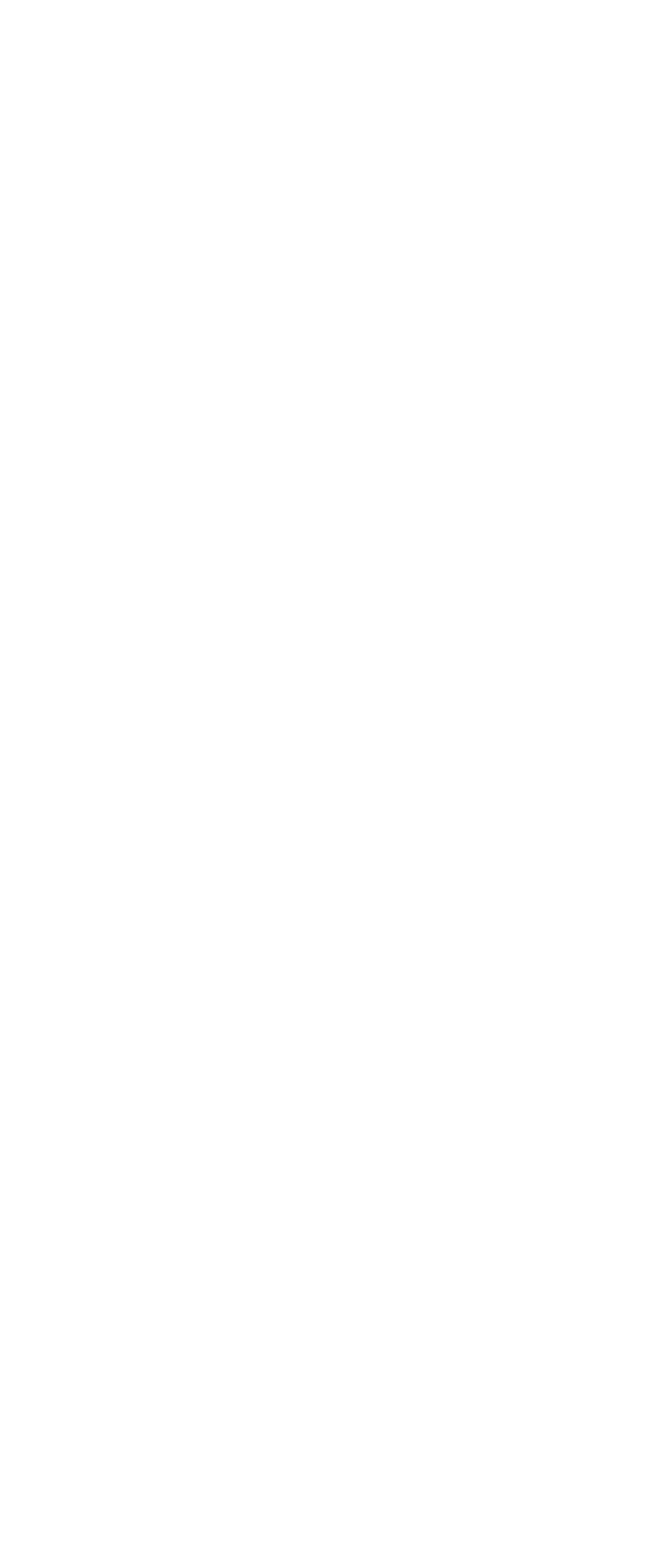
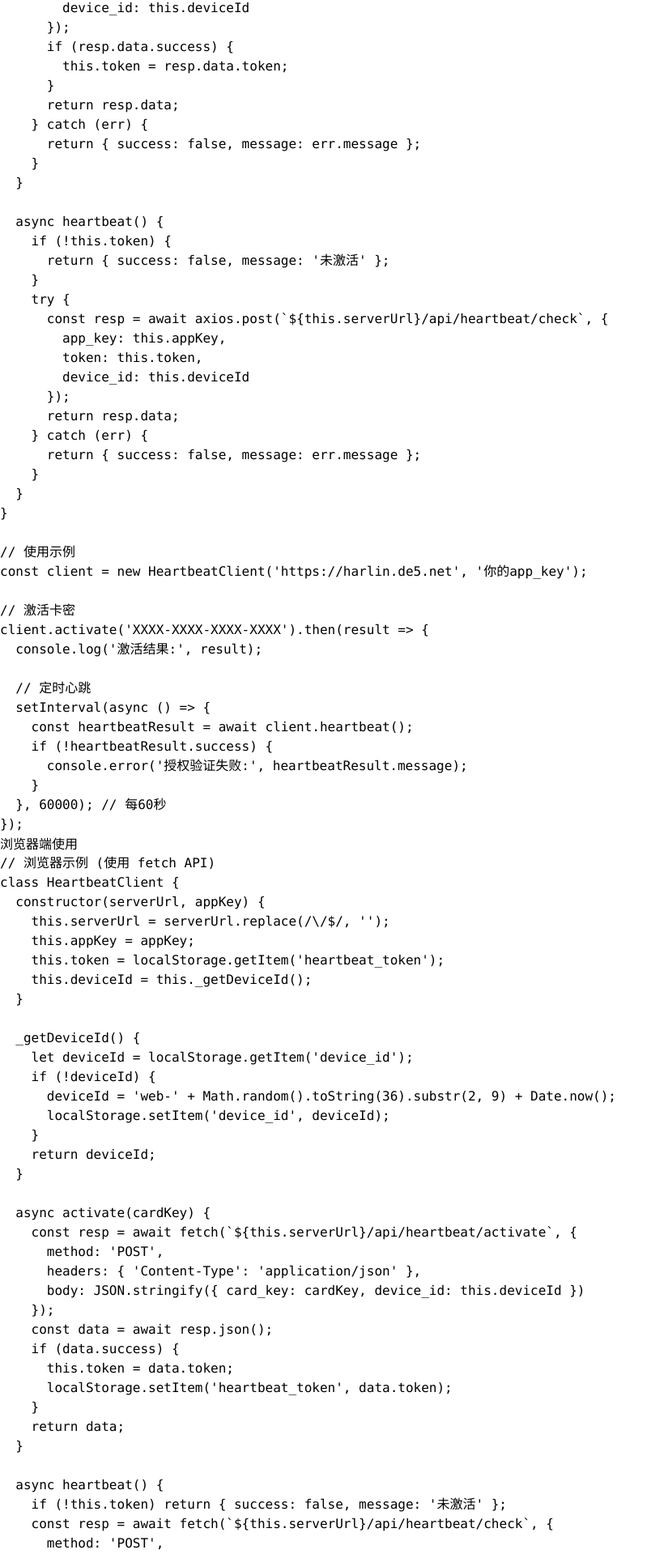
Before and after one commit to harlin96/heartbeat, a React (Vite) app in the folder frontend/: page /docs in a window 1280 px wide. Shown: the part 3221-5140 px from the top of the page at 81% size, without its empty margins (0-820 px from the left). Before the commit the page ends 2836 px from the top, so only its background shows below. Built offline with nearby package versions, Linux system fonts and the light colour scheme; sample sign-in values are in the browser's storage; the HTML template or start-up script is replaced by a standard one.

Commit message:
Add JavaScript/Node.js code examples to docs

```diff
--- a/frontend/src/pages/Docs.tsx
+++ b/frontend/src/pages/Docs.tsx
@@ -141,6 +141,133 @@ while True:
 
         <section className="bg-white rounded-xl shadow-sm p-6">
           <div className="flex items-center gap-2 mb-4">
+            <Code className="w-5 h-5 text-yellow-500" />
+            <h2 className="text-lg font-semibold">JavaScript / Node.js 代码示例</h2>
+          </div>
+          <pre className="bg-gray-900 text-gray-100 p-4 rounded-lg text-sm overflow-x-auto">{`// Node.js 示例 (需要 npm install axios crypto)
+const axios = require('axios');
+const crypto = require('crypto');
+const os = require('os');
+
+class HeartbeatClient {
+  constructor(serverUrl, appKey) {
+    this.serverUrl = serverUrl.replace(/\\/$/, '');
+    this.appKey = appKey;
+    this.token = null;
+    this.deviceId = this._getDeviceId();
+  }
+
+  _getDeviceId() {
+    const info = \`\${os.hostname()}-\${os.platform()}-\${os.arch()}\`;
+    return crypto.createHash('md5').update(info).digest('hex');
+  }
+
+  async activate(cardKey) {
+    try {
+      const resp = await axios.post(\`\${this.serverUrl}/api/heartbeat/activate\`, {
+        card_key: cardKey,
+        device_id: this.deviceId
+      });
+      if (resp.data.success) {
+        this.token = resp.data.token;
+      }
+      return resp.data;
+    } catch (err) {
+      return { success: false, message: err.message };
+    }
+  }
+
+  async heartbeat() {
+    if (!this.token) {
+      return { success: false, message: '未激活' };
+    }
+    try {
+      const resp = await axios.post(\`\${this.serverUrl}/api/heartbeat/check\`, {
+        app_key: this.appKey,
+        token: this.token,
+        device_id: this.deviceId
+      });
+      return resp.data;
+    } catch (err) {
+      return { success: false, message: err.message };
+    }
+  }
+}
+
+// 使用示例
+const client = new HeartbeatClient('https://harlin.de5.net', '你的app_key');
+
+// 激活卡密
+client.activate('XXXX-XXXX-XXXX-XXXX').then(result => {
+  console.log('激活结果:', result);
+
+  // 定时心跳
+  setInterval(async () => {
+    const heartbeatResult = await client.heartbeat();
+    if (!heartbeatResult.success) {
+      console.error('授权验证失败:', heartbeatResult.message);
+    }
+  }, 60000); // 每60秒
+});`}</pre>
+
+          <div className="mt-4 p-4 bg-gray-50 rounded-lg">
+            <h4 className="font-medium text-gray-800 mb-2">浏览器端使用</h4>
+            <pre className="bg-gray-900 text-gray-100 p-4 rounded-lg text-sm overflow-x-auto">{`// 浏览器示例 (使用 fetch API)
+class HeartbeatClient {
+  constructor(serverUrl, appKey) {
+    this.serverUrl = serverUrl.replace(/\\/$/, '');
+    this.appKey = appKey;
+    this.token = localStorage.getItem('heartbeat_token');
+    this.deviceId = this._getDeviceId();
+  }
+
+  _getDeviceId() {
+    let deviceId = localStorage.getItem('device_id');
+    if (!deviceId) {
+      deviceId = 'web-' + Math.random().toString(36).substr(2, 9) + Date.now();
+      localStorage.setItem('device_id', deviceId);
+    }
+    return deviceId;
+  }
+
+  async activate(cardKey) {
+    const resp = await fetch(\`\${this.serverUrl}/api/heartbeat/activate\`, {
+      method: 'POST',
+      headers: { 'Content-Type': 'application/json' },
+      body: JSON.stringify({ card_key: cardKey, device_id: this.deviceId })
+    });
+    const data = await resp.json();
+    if (data.success) {
+      this.token = data.token;
+      localStorage.setItem('heartbeat_token', data.token);
+    }
+    return data;
+  }
+
+  async heartbeat() {
+    if (!this.token) return { success: false, message: '未激活' };
+    const resp = await fetch(\`\${this.serverUrl}/api/heartbeat/check\`, {
+      method: 'POST',
+      headers: { 'Content-Type': 'application/json' },
+      body: JSON.stringify({
+        app_key: this.appKey,
+        token: this.token,
+        device_id: this.deviceId
+      })
+    });
+    return await resp.json();
+  }
+}
+
+// 使用
+const client = new HeartbeatClient('https://harlin.de5.net', '你的app_key');
+await client.activate('XXXX-XXXX-XXXX-XXXX');
+setInterval(() => client.heartbeat(), 60000);`}</pre>
+          </div>
+        </section>
+
+        <section className="bg-white rounded-xl shadow-sm p-6">
+          <div className="flex items-center gap-2 mb-4">
             <CheckCircle className="w-5 h-5 text-green-500" />
             <h2 className="text-lg font-semibold">使用流程</h2>
           </div>
```
